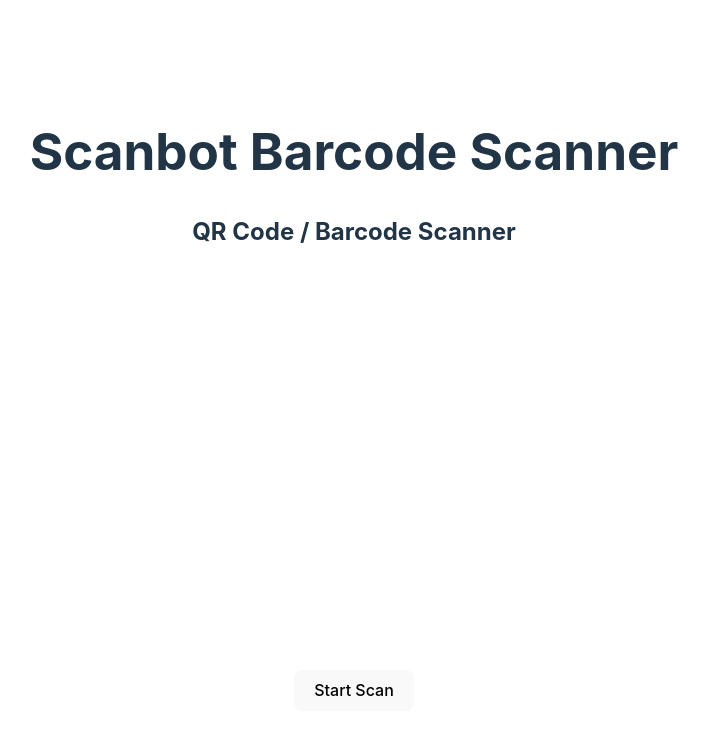
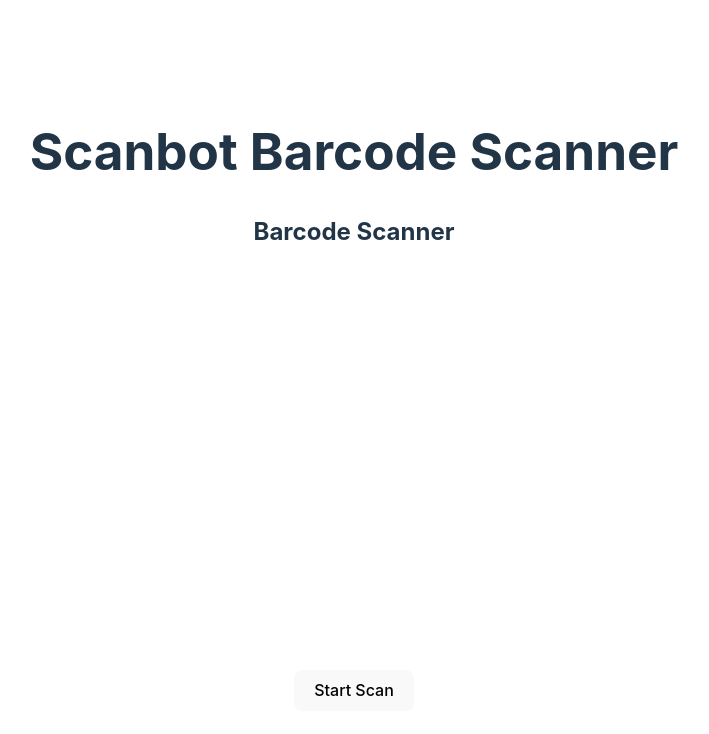
Before and after one commit to elbaz-youssef/decodebarcode, a React (Vite) app: page / in a window 1280 px wide. Shown: the top 734 px of the page, without its empty margins (286-995 px from the left). Built offline with nearby package versions, Linux system fonts and the light colour scheme.

Commit message:
other change

```diff
--- a/src/components/Html5QrCode/ScanbotScanner.jsx
+++ b/src/components/Html5QrCode/ScanbotScanner.jsx
@@ -58,7 +58,7 @@
 
   return (
     <div>
-      <h2>QR Code / Barcode Scanner</h2>
+      <h2>Barcode Scanner</h2>
 
       {/* Show video feed only if no result has been scanned */}
       {scannedResult? (
```
